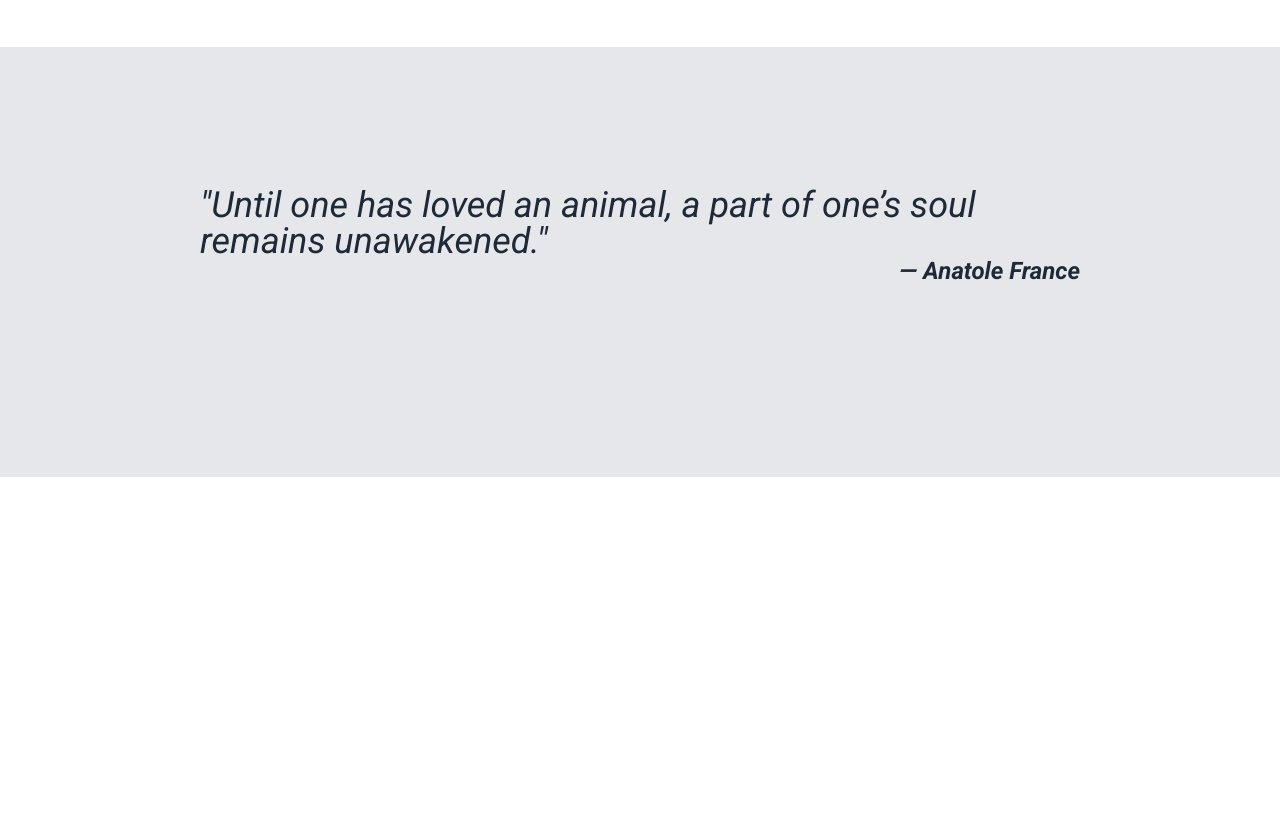
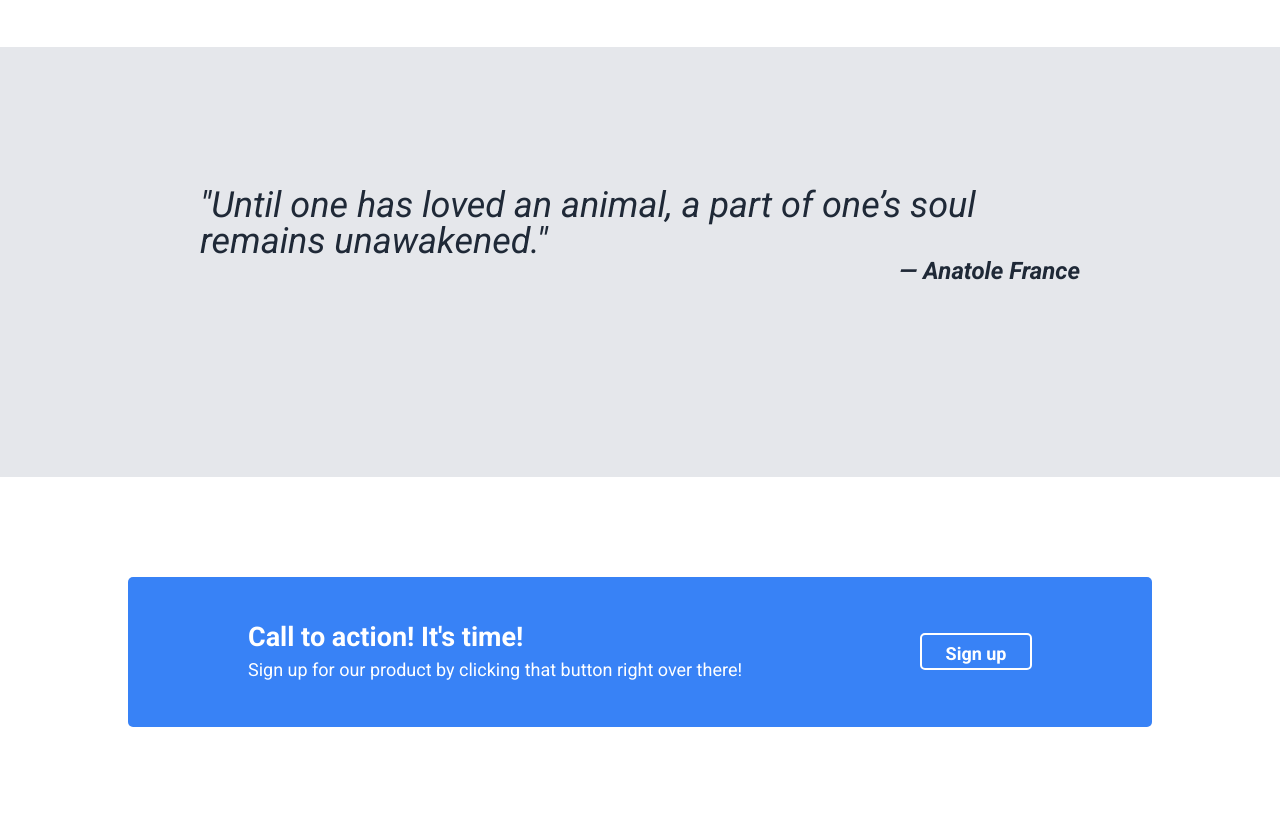
Before and after one commit to racheltindoy/odin-landing-page, a plain HTML site: page index.html in a window 1280 px wide. Shown: the part 1044-1871 px from the top of the page. Before the commit the page ends 1521 px from the top, so only its background shows below. Drawn offline with Linux system fonts and the light colour scheme.

Commit message:
Add Call to action section

```diff
--- a/index.html
+++ b/index.html
@@ -83,9 +83,9 @@
 
 	</main>
 
-	<div id="bottom">
+	<div id="bottom1">
 		<div class="wrapper">
-			<div class="btm_content">
+			<div class="btm1_content">
 				<blockquote>
 					"Until one has loved an animal, a part of one’s soul remains unawakened."
 					<cite>— Anatole France</cite>
@@ -94,5 +94,24 @@
 		</div>
 	</div>
 
+
+	<div id="bottom2">
+		<div class="wrapper">
+			<div class="btm2_content">
+
+				<div class="btm2_box">
+					<div class="btm2_box_info">
+						<h2>Call to action! It's time!</h2>
+						<p>Sign up for our product by clicking that button right over there!</p>
+					</div>
+
+					<a href="#">Sign up</a>
+				</div>
+
+
+			</div>
+		</div>
+	</div>
+
 </body>
 </html>
--- a/styles.css
+++ b/styles.css
@@ -144,13 +144,13 @@ nav a:last-child {
 }
 
 
-#bottom {
+#bottom1 {
   background-color: #E5E7EB;
   min-height: 430px;
   padding: 140px 0;
 }
 
-.btm_content blockquote {
+.btm1_content blockquote {
   font-size: 36px;
   font-weight: light;
   font-style: italic;
@@ -158,9 +158,51 @@ nav a:last-child {
   padding: 0 200px;
 }
 
-.btm_content cite {
+.btm1_content cite {
   font-size: 24px;
   font-weight: bold;
   display: block;
   text-align: right;
 }
+
+
+.btm2_content {
+  min-height: 350px;
+  display: flex;;
+  align-items: center;
+}
+
+.btm2_box {
+  background-color: #3882F6;
+  max-width: 1024px;
+  width: 100%;
+  margin: 0 auto;
+  border-radius: 5px;
+  min-height: 150px;
+  display: flex;
+  justify-content: space-around;
+  align-items: center;
+  padding: 0 120px;
+}
+
+.btm2_box_info {
+  color: #fff;
+  width: 100%;
+}
+
+.btm2_box_info p {
+  margin-top: 10px;
+}
+
+.btm2_box a {
+  display: block;
+  width: 130px;
+  height: 37px;
+  line-height: 37px;
+  color: #fff;
+  border: 2px solid #fff;
+  font-weight: bold;
+  text-decoration: none;
+  text-align: center;
+  border-radius: 5px;
+}
```
